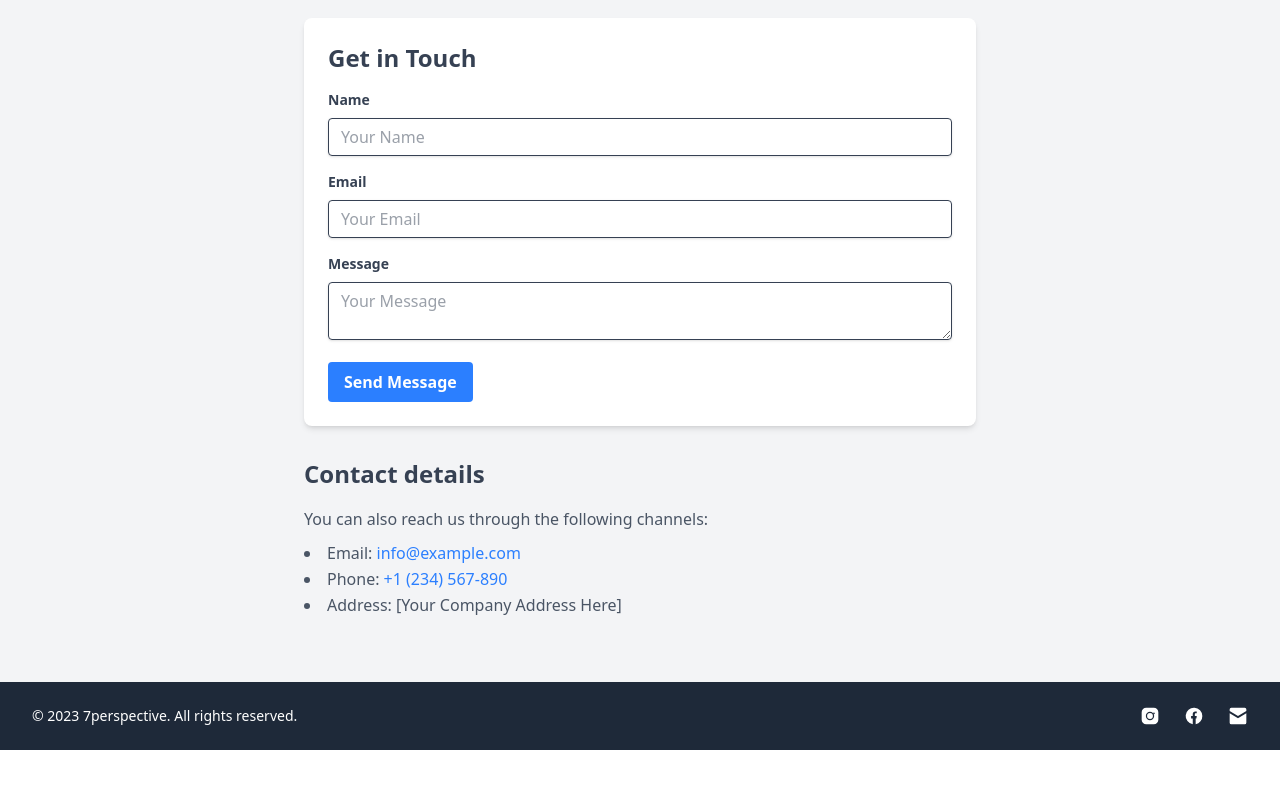
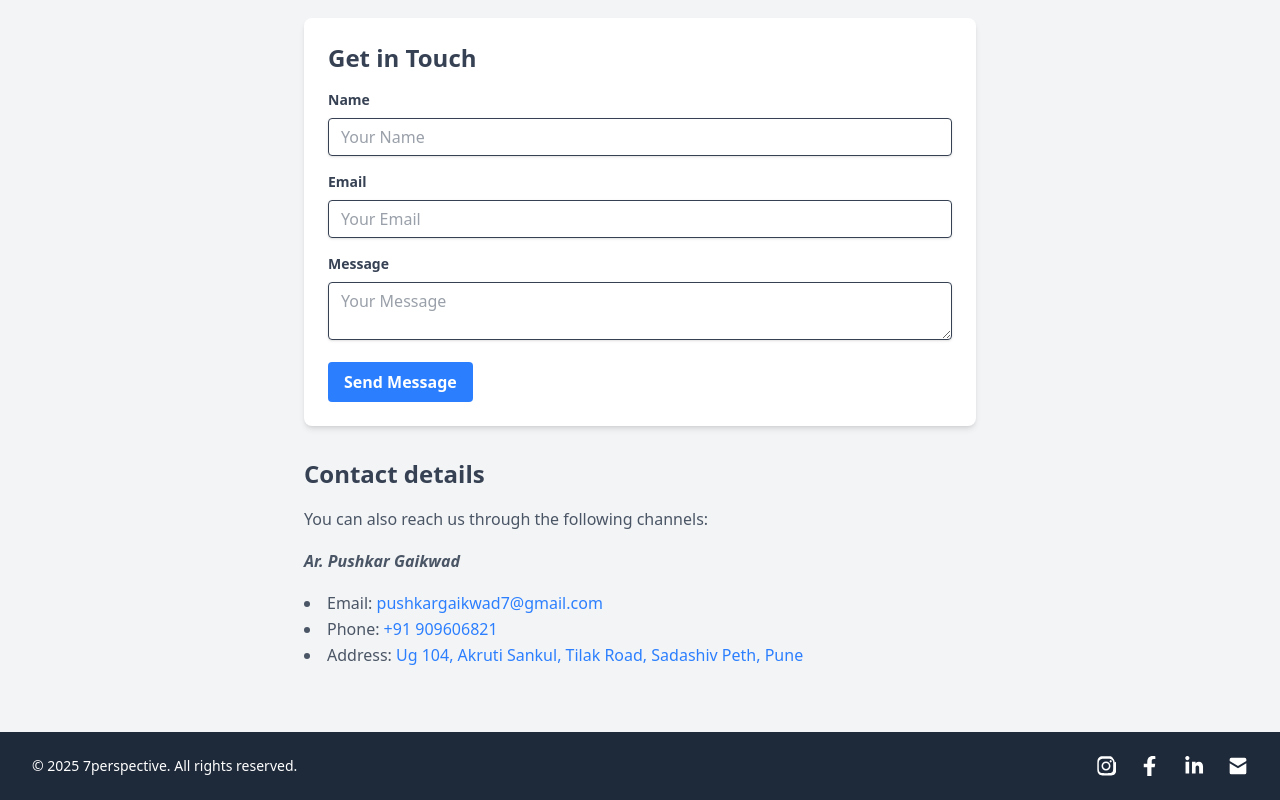
Before and after one commit to desai0717/7perspective, a Next.js app: page /contact in a window 1280 px wide. Shown: the part 310-1110 px from the top of the page. Before the commit the page ends 1060 px from the top, so only its background shows below. Built offline with nearby package versions, Linux system fonts and the light colour scheme.

Commit message:
footer icon change and contact info change

```diff
--- a/src/app/contact/page.tsx
+++ b/src/app/contact/page.tsx
@@ -58,10 +58,17 @@ export default function Contact() {
           <p className="text-gray-600 leading-relaxed mb-2">
             You can also reach us through the following channels:
           </p>
+          <p className="text-gray-600 leading-relaxed mb-4 pt-2">
+            <strong><em>Ar. Pushkar Gaikwad</em></strong>
+          </p>
           <ul className="list-disc list-inside text-gray-600 leading-relaxed">
-            <li>Email: <a href="mailto:info@example.com" className="text-blue-500 hover:underline">info@example.com</a></li>
-            <li>Phone: <a href="tel:+1234567890" className="text-blue-500 hover:underline">+1 (234) 567-890</a></li>
-            <li>Address: [Your Company Address Here]</li>
+            <li>Email: <a href="mailto:pushkargaikwad7@gmail.com" className="text-blue-500 hover:underline">pushkargaikwad7@gmail.com</a></li>
+            <li>Phone: <a href="tel:+91909606821" className="text-blue-500 hover:underline">+91 909606821</a></li>
+            <li>
+              Address: <a href="https://maps.app.goo.gl/veHePs8SYLyX6GxV9?g_st=aw" target="_blank" rel="noopener noreferrer" className="text-blue-500 hover:underline">
+                Ug 104, Akruti Sankul, Tilak Road, Sadashiv Peth, Pune
+              </a>
+            </li>
           </ul>
         </div>
       </div>
--- a/src/components/Footer.tsx
+++ b/src/components/Footer.tsx
@@ -6,18 +6,23 @@ const Footer: React.FC = () => {
     return (
         <footer className="bg-gray-800 text-white py-6 px-8 flex justify-between items-center">
             {/* Left: Copyright */}
-      <p className="text-sm">&copy; 2023 7perspective. All rights reserved.</p>
+            <p className="text-sm">&copy; 2025 7perspective. All rights reserved.</p>
 
             {/* Right: Social and Contact Icons */}
             <div className="flex gap-6 items-center">
-        <a href="https://dummy.instagram.com" target="_blank" rel="noopener noreferrer">
-          <svg className="w-5 h-5 hover:text-gray-400" fill="currentColor" viewBox="0 0 24 24">
-            <path d="M7.5 2A5.5 5.5 0 002 7.5v9A5.5 5.5 0 007.5 22h9a5.5 5.5 0 005.5-5.5v-9A5.5 5.5 0 0016.5 2h-9zM12 7a5 5 0 110 10 5 5 0 010-10zm0 1.5a3.5 3.5 0 100 7 3.5 3.5 0 000-7zm4.75-.75a1 1 0 110 2 1 1 0 010-2z" />
+                <a href="https://www.instagram.com/7.perspectivearchitects/" target="_blank" rel="noopener noreferrer">
+                    <svg className="w-5 h-5 hover:text-gray-400" fill="currentColor" viewBox="0 0 448 512">
+                        <path d="M224.1 141c-63.6 0-114.9 51.3-114.9 114.9s51.3 114.9 114.9 114.9 114.9-51.3 114.9-114.9S287.6 141 224.1 141zm0 189.6c-41.2 0-74.7-33.5-74.7-74.7 0-41.2 33.5-74.7 74.7-74.7 41.2 0 74.7 33.5 74.7 74.7 0 41.2-33.5 74.7-74.7 74.7zm146.4-194.3c0 14.9-12.1 27-27 27s-27-12.1-27-27 12.1-27 27-27 27 12.1 27 27zm76.1 27.2c-1.7-35.3-9.9-66.7-36.2-93C385.5 18.3 354.1 10.1 318.8 8.4 283.2 6.7 167.9 6.7 132.3 8.4 97 10.1 65.5 18.3 39.2 44.6c-26.3 26.3-34.5 57.7-36.2 93C0.7 176.8 0.7 331.2 3 366.8c1.7 35.3 9.9 66.7 36.2 93 26.3 26.3 57.7 34.5 93 36.2 35.6 2.3 190 2.3 225.6 0 35.3-1.7 66.7-9.9 93-36.2 26.3-26.3 34.5-57.7 36.2-93 2.3-35.6 2.3-190 0-225.6zM398.8 388c-7.8 19.6-22.9 34.7-42.5 42.5-29.4 11.7-99.2 9-132.3 9s-102.9 2.6-132.3-9c-19.6-7.8-34.7-22.9-42.5-42.5-11.7-29.4-9-99.2-9-132.3s-2.6-102.9 9-132.3c7.8-19.6 22.9-34.7 42.5-42.5 29.4-11.7 99.2-9 132.3-9s102.9-2.6 132.3 9c19.6 7.8 34.7 22.9 42.5 42.5 11.7 29.4 9 99.2 9 132.3s2.6 102.9-9 132.3z"/>
                     </svg>
                 </a>
-        <a href="https://dummy.facebook.com" target="_blank" rel="noopener noreferrer">
-          <svg className="w-5 h-5 hover:text-gray-400" fill="currentColor" viewBox="0 0 24 24">
-            <path d="M22 12a10 10 0 10-11.5 9.9v-7h-2v-3h2v-2.3c0-2 1.2-3.1 3-3.1.9 0 1.8.2 1.8.2v2h-1c-1 0-1.3.6-1.3 1.2V12h2.3l-.4 3H14v7A10 10 0 0022 12z" />
+                <a href="https://www.facebook.com/pushkar.gaikwad.1/" target="_blank" rel="noopener noreferrer">
+                    <svg className="w-5 h-5 hover:text-gray-400" fill="currentColor" viewBox="0 0 320 512">
+                        <path d="M279.14 288l14.22-92.66h-88.91V127.45c0-25.35 12.42-50.06 52.24-50.06h40.42V6.26S264.43 0 225.36 0C141.09 0 89.53 54.42 89.53 154.66V195.3H0v92.66h89.53V512h107.78V288z"/>
+                    </svg>
+                </a>
+                <a href="https://www.linkedin.com/in/ar-pushkar-gaikwad-9238b9106/" target="_blank" rel="noopener noreferrer">
+                    <svg className="w-5 h-5 hover:text-gray-400" fill="currentColor" viewBox="0 0 448 512">
+                        <path d="M100.28 448H7.4V148.9h92.88zM53.79 108.1C24.09 108.1 0 83.53 0 53.8S24.09-.5 53.79-.5s53.79 24.59 53.79 54.3c0 29.73-24.09 54.3-53.79 54.3zM447.8 448h-92.4V302.4c0-34.7-12.4-58.4-43.4-58.4-23.7 0-37.8 15.9-44 31.3-2.3 5.5-2.9 13.2-2.9 20.9V448h-92.4s1.2-270.2 0-298.1h92.4v42.3c-.2.3-.5.6-.7.9h.7v-.9c12.3-19 34.4-46.1 83.6-46.1 61 0 106.7 39.8 106.7 125.2V448z" />
                     </svg>
                 </a>
                 <Link href="/contact">
```
Lines whose indentation alone changed are shown as unchanged.
